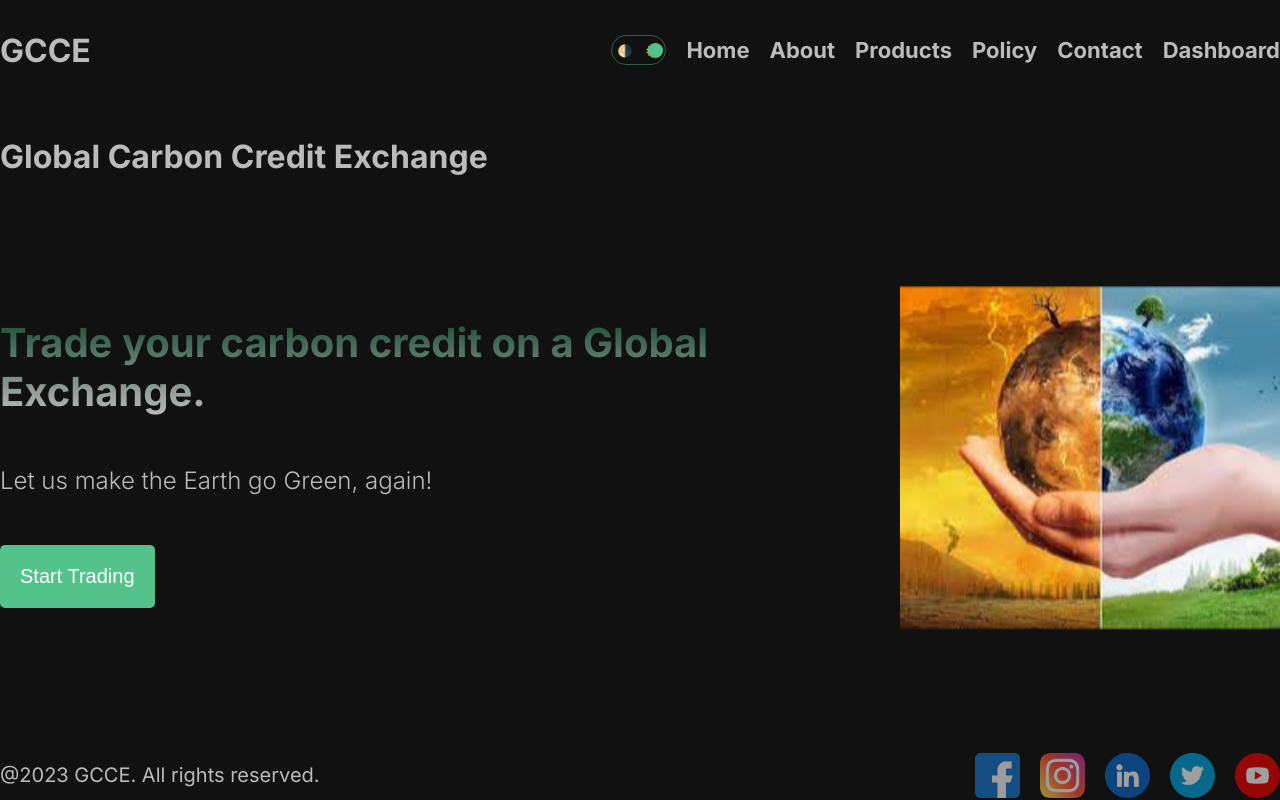
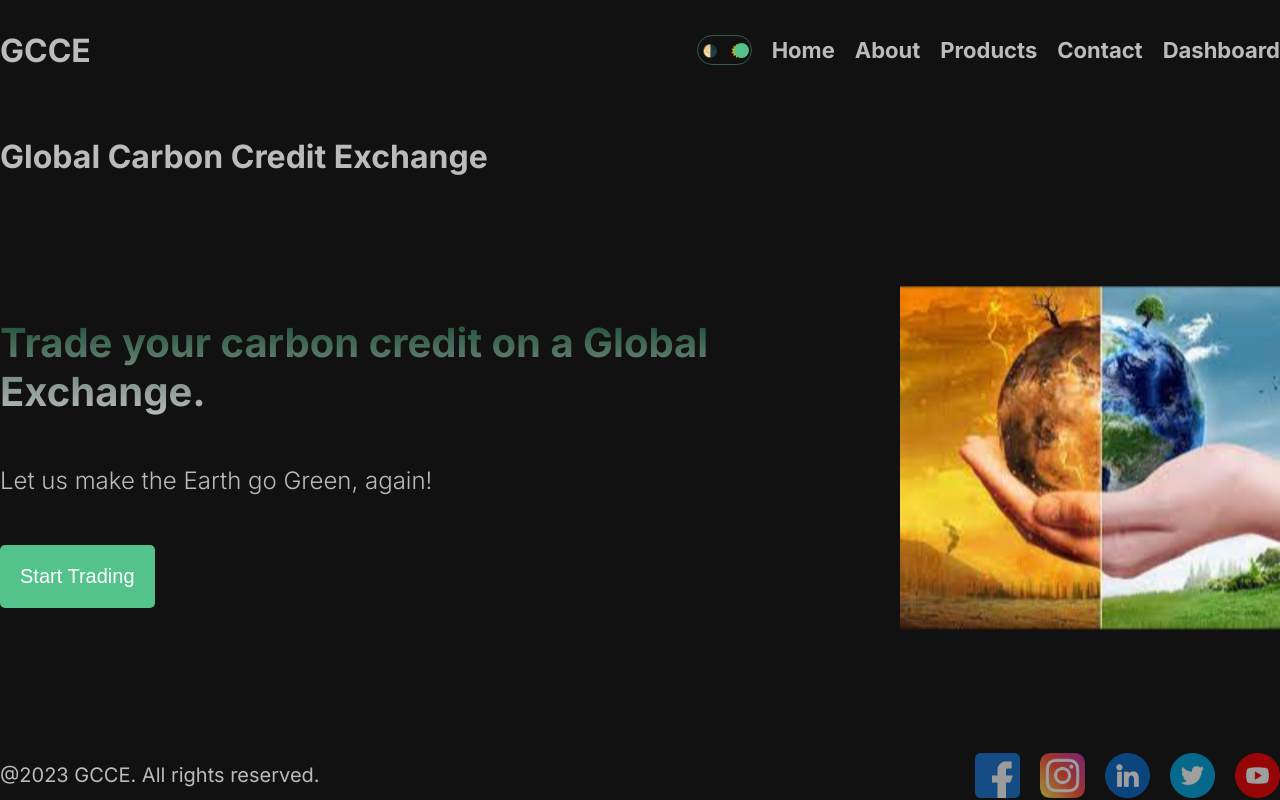
Before and after one commit to aryabhat1/carbon_credit, a Next.js app: page / in a window 1280 px wide. Built offline with nearby package versions, Linux system fonts and the light colour scheme; no server answers.

Commit message:
about us updated

```diff
--- a/components/navbar/Navbar.jsx
+++ b/components/navbar/Navbar.jsx
@@ -34,18 +34,18 @@ const links = [
         title: "Products",
         url: "/products",
     },
+    // {
+    //     id: 4,
+    //     title: "Policy",
+    //     url: "/policy",
+    // },
     {
         id: 4,
-        title: "Policy",
-        url: "/policy",
-    },
-    {
-        id: 5,
         title: "Contact",
         url: "/contact",
     },
     {
-        id: 6,
+        id: 5,
         title: "Dashboard",
         url: "/dashboard",
     },
@@ -68,8 +68,6 @@ const Navbar = () => {
                 ))}
 
                 {session.status === "authenticated" && (
-
-
                     <button className={styles.logout} onClick={signOut}>
                         SignOut
                     </button>
```
